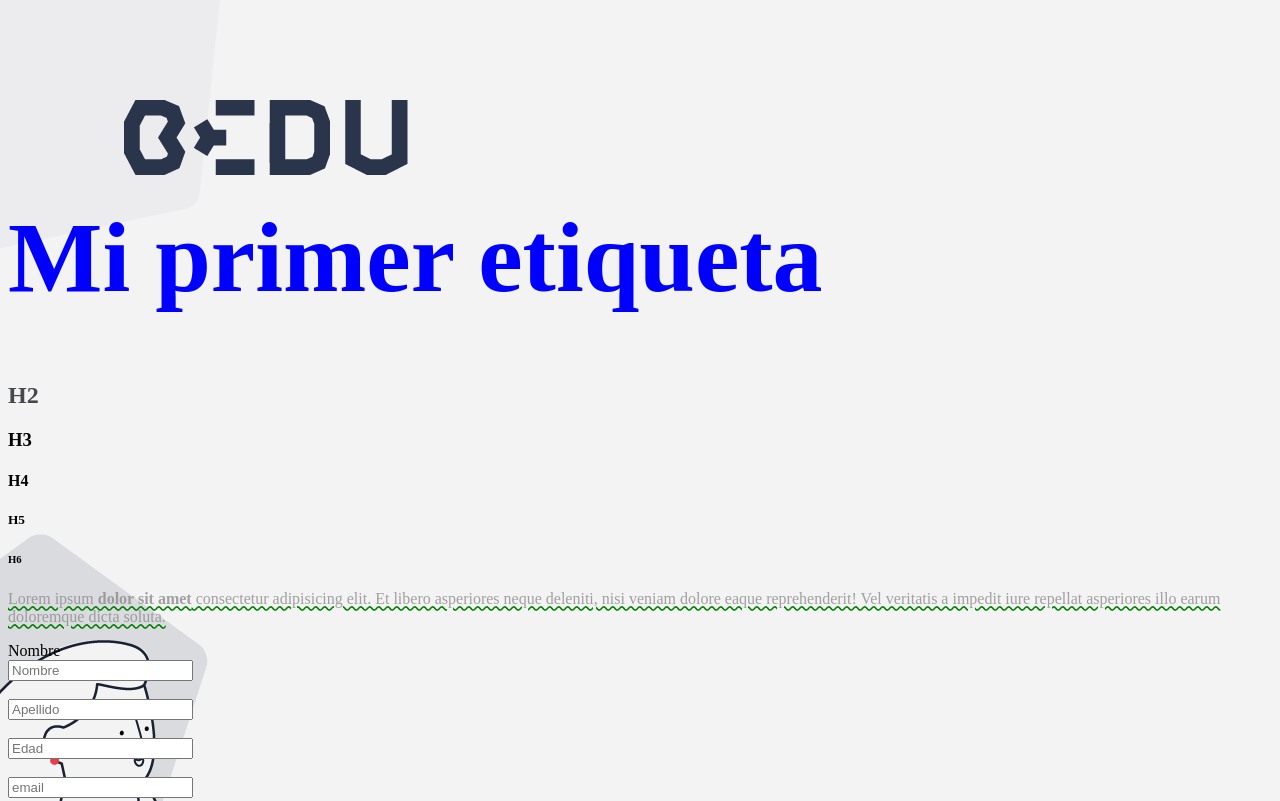
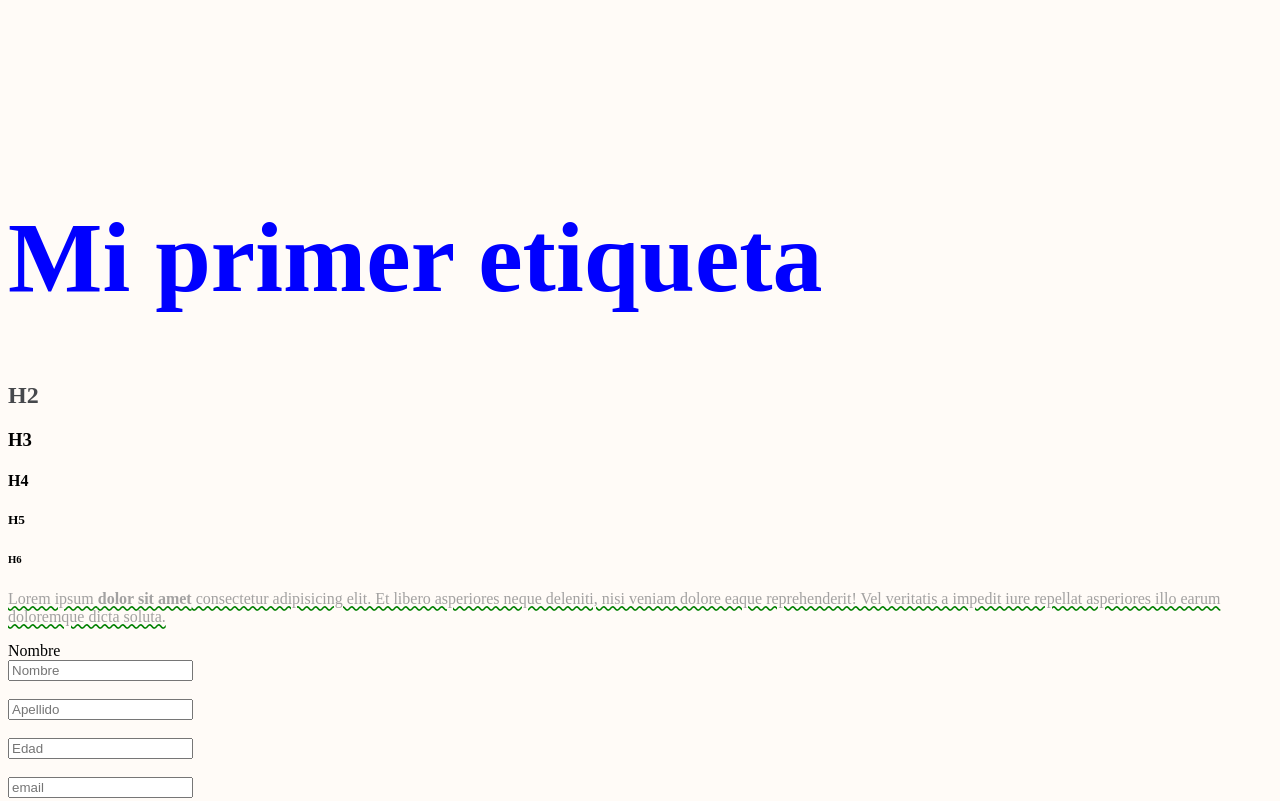
Before and after one commit to GibranGodoy/santander-front, a plain HTML site: page index.html in a window 1280 px wide. Shown: the top 801 px of the page. Drawn offline with Linux system fonts and the light colour scheme.

Commit message:
new styles

```diff
--- a/styles.css
+++ b/styles.css
@@ -20,7 +20,6 @@ button{
 
 body{
     background-color: #fffbf7;
-    background-image: url("Back_Santander General.png");
 }
 
 input{
```
